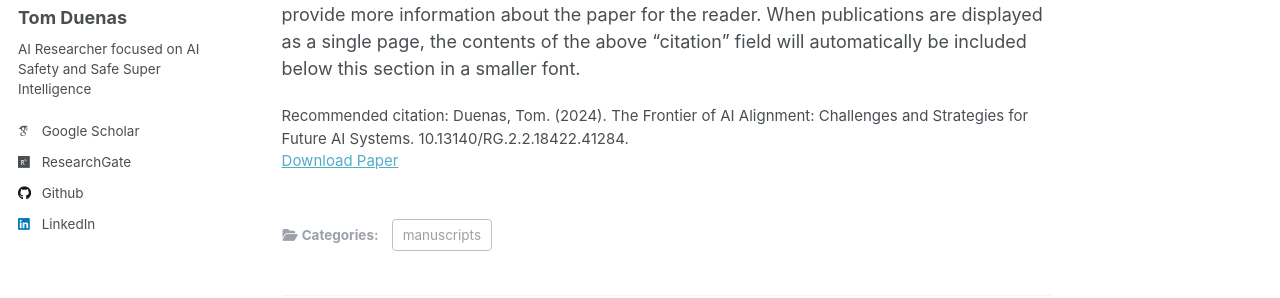
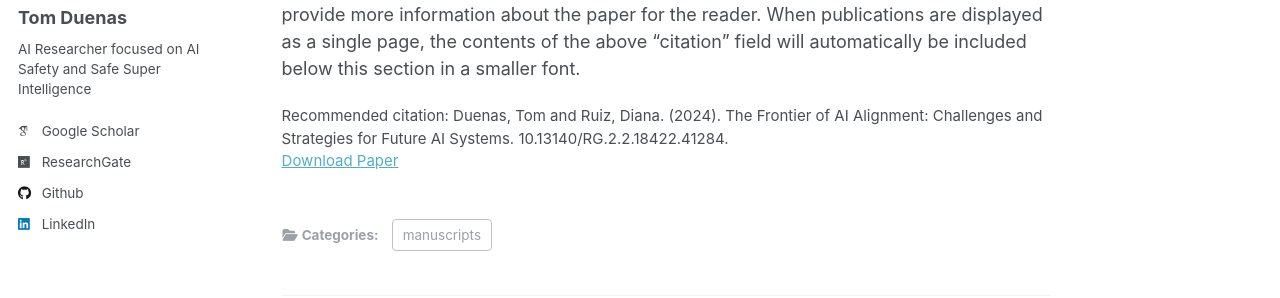
Before and after one commit to TomDuenas/tomduenas.github.io, a Jekyll site: the page built from _publications/2010-10-01-paper-title-number-2.md, in a window 1280 px wide and 1198 px high. Shown: the part 284-582 px from the top of the window. Built offline with Jekyll 4.4.1, drawn with Linux system fonts in a browser that asks for light colours; some web fonts are replaced.

Commit message:
Update 2010-10-01-paper-title-number-2.md

```diff
--- a/_publications/2010-10-01-paper-title-number-2.md
+++ b/_publications/2010-10-01-paper-title-number-2.md
@@ -8,7 +8,7 @@ date: 2024-09-03
 venue: 'ResearchGate'
 slidesurl:
 paperurl: '[ResearchGate](https://www.researchgate.net/publication/383697750_The_Frontier_of_AI_Alignment_Challenges_and_Strategies_for_Future_AI_Systems)'
-citation: 'Duenas, Tom. (2024). The Frontier of AI Alignment: Challenges and Strategies for Future AI Systems. 10.13140/RG.2.2.18422.41284. '
+citation: 'Duenas, Tom and Ruiz, Diana. (2024). The Frontier of AI Alignment: Challenges and Strategies for Future AI Systems. 10.13140/RG.2.2.18422.41284. '
 ---
 
 The contents above will be part of a list of publications, if the user clicks the link for the publication than the contents of section will be rendered as a full page, allowing you to provide more information about the paper for the reader. When publications are displayed as a single page, the contents of the above "citation" field will automatically be included below this section in a smaller font.
```
